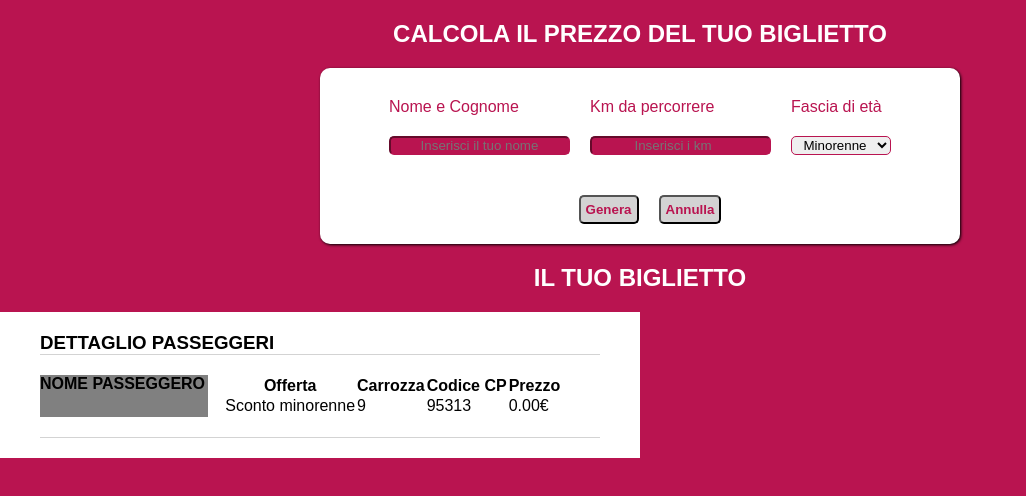
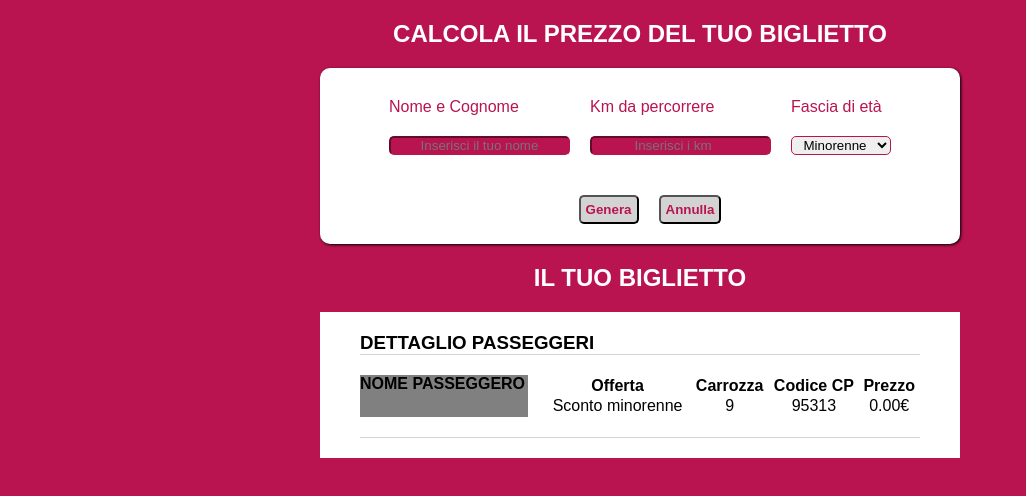
Before and after one commit to romina-trazzi/js-biglietto-treno-form, a plain HTML site: page index.html in a window 1280 px wide. Both pictures are taken after a click on the button "Genera". Shown: the whole page, without its empty margins (0-1026 px from the left). Drawn offline with Linux system fonts and the light colour scheme.

Commit message:
Esercizio terminato

```diff
--- a/assets/css/style.css
+++ b/assets/css/style.css
@@ -60,7 +60,8 @@ h2 {
 
 #calcolo_biglietto, #biglietto {
 	flex-direction: column;
-	align-items: center;
+    align-items: center;
+    justify-content: center;
 }
 
 input, select {
@@ -118,8 +119,16 @@ input, select:hover {
     margin-right: 15px;
 }
 
+table {
+    width: 100%;
+}
+
 tbody {
     margin-top: 40px;
+}
+
+td {
+    text-align: center;
 }
 
 #nome_passeggero {
--- a/assets/js/main.js
+++ b/assets/js/main.js
@@ -77,7 +77,7 @@ btnGenera.addEventListener("click", function () {
     elTicket.innerHTML = resultPrice.toFixed(2) + "€";
 
     /*document.getElementById("biglietto").classList.add("visible")*/;
-    document.getElementById("biglietto").style.display = "block";
+    document.getElementById("biglietto").style.display = "flex";
 
 });
 
```
